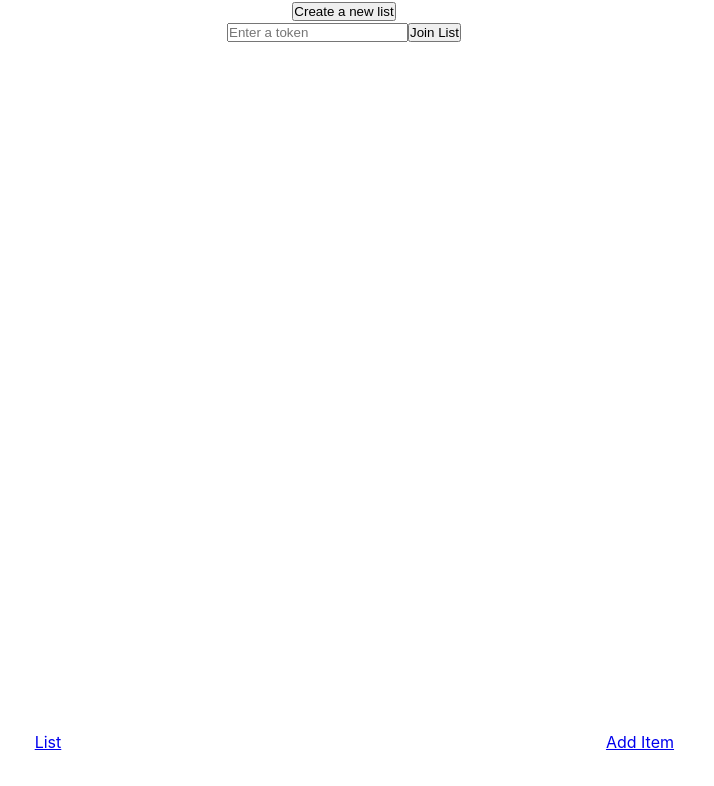
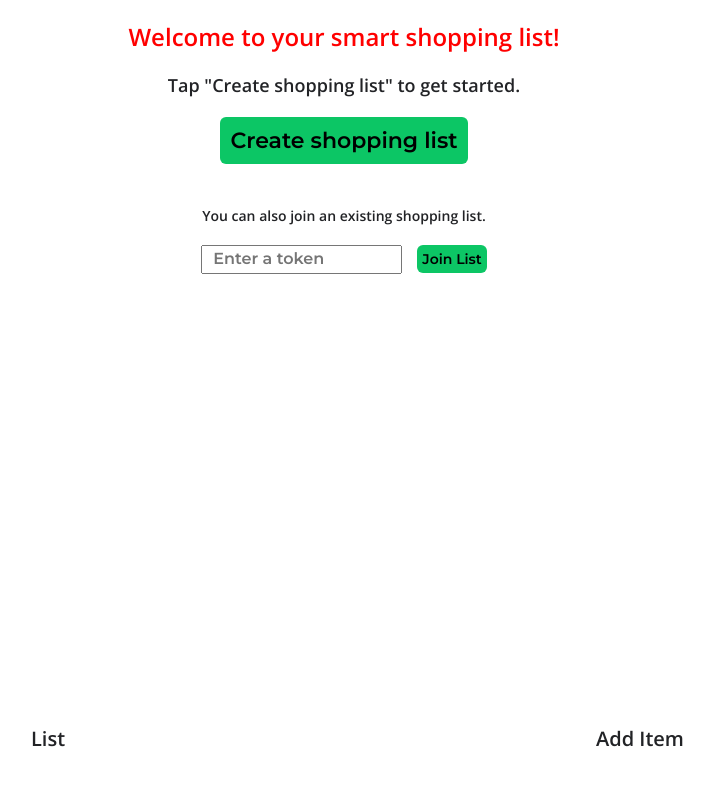
Before and after one commit to the-collab-lab/tcl-18-smart-shopping-list, a React (Create React App) app: page / in a window 1280 px wide. Shown: the top 786 px of the page, without its empty margins (296-1010 px from the left). Built offline with nearby package versions, Linux system fonts and the light colour scheme.

Commit message:
Add initial styles

```diff
--- a/src/components/ButtonCreateList/index.jsx
+++ b/src/components/ButtonCreateList/index.jsx
@@ -10,7 +10,7 @@ function ButtonCreateList() {
     history.push('/list-view');
   };
 
-  return <button onClick={createNewList}>Create a new list</button>;
+  return <button onClick={createNewList}>Create shopping list</button>;
 }
 
 export default ButtonCreateList;
--- a/src/components/ItemList/index.jsx
+++ b/src/components/ItemList/index.jsx
@@ -80,6 +80,7 @@ function ItemList({
     <>
       <label htmlFor={itemName}>
         <input
+          className="checkbox"
           type="checkbox"
           name={itemName}
           checked={isChecked}
--- a/src/components/JoinListForm/index.jsx
+++ b/src/components/JoinListForm/index.jsx
@@ -25,6 +25,7 @@ function JoinListForm() {
     <div>
       <form onSubmit={joinToListShared}>
         <label>
+          <h5>You can also join an existing shopping list.</h5>
           <input
             type="text"
             placeholder="Enter a token"
@@ -33,7 +34,7 @@ function JoinListForm() {
             onKeyPress={() => setShowErrorMessage(false)}
           />
         </label>
-        <input type="submit" value="Join List" />
+        <input className="join-list" type="submit" value="Join List" />
       </form>
       {loading ? <p aria-live="polite">Checking token shared.</p> : ''}
       {showErrorMessage ? (
--- a/src/components/ListView/index.jsx
+++ b/src/components/ListView/index.jsx
@@ -41,6 +41,7 @@ function ListView() {
             <label htmlFor="nameFilter">Filter items</label>
             <br />
             <input
+              className="filter-container"
               type="search"
               id="nameFilter"
               placeholder="Start typing here..."
--- a/src/components/Nav/nav.css
+++ b/src/components/Nav/nav.css
@@ -1,5 +1,9 @@
 a {
-  font-weight: normal;
+  font-family: 'Open Sans', sans-serif;
+  font-weight: bold;
+  font-size: 20px;
+  text-decoration: none;
+  color: #222326;
 }
 
 a:visited,
--- a/src/index.css
+++ b/src/index.css
@@ -1,3 +1,6 @@
+@import url('https://fonts.googleapis.com/css2?family=Montserrat:wght@600&family=Open+Sans:wght@600&family=Source+Sans+Pro&display=swap');
+@import url('https://fonts.googleapis.com/css2?family=Montserrat:wght@100;600&family=Open+Sans:wght@600&family=Source+Sans+Pro&display=swap');
+
 * {
   margin: 0;
   padding: 0;
@@ -6,18 +9,101 @@
 
 body {
   margin: 0;
-  font-family: -apple-system, BlinkMacSystemFont, 'Segoe UI', 'Roboto', 'Oxygen',
-    'Ubuntu', 'Cantarell', 'Fira Sans', 'Droid Sans', 'Helvetica Neue',
-    sans-serif;
-  -webkit-font-smoothing: antialiased;
-  -moz-osx-font-smoothing: grayscale;
+  font-family: 'Montserrat', sans-serif;
+  color: #222326;
+  font-weight: normal;
 }
 
 code {
-  font-family: source-code-pro, Menlo, Monaco, Consolas, 'Courier New',
-    monospace;
+  font-family: 'Open Sans', sans-serif;
+}
+
+h1 {
+  font-family: 'Open Sans', sans-serif;
+  font-size: 24px;
+  margin: 20px;
+  color: #ff0000;
 }
 
 h2 {
-  margin-top: 2rem;
+  font-size: 30px;
+  margin: 20px;
 }
+
+h3 {
+  font-family: 'Open Sans', sans-serif;
+  font-size: 18px;
+  margin: 20px;
+}
+
+h5 {
+  font-family: 'Open Sans', sans-serif;
+  font-size: 14px;
+  margin: 20px;
+}
+
+p {
+  font-family: 'Montserrat', sans-serif;
+  font-size: 18px;
+  font-weight: bold;
+  color: #222326;
+}
+
+label {
+  font-size: 18px;
+  font-weight: bold;
+  padding: 10px;
+  margin-right: 5px;
+}
+
+button {
+  background-color: #0cc665;
+  font-family: 'Montserrat', sans-serif;
+  font-weight: bold;
+  font-size: 22px;
+  padding: 10px;
+  border-radius: 6px;
+  border: none;
+  text-decoration: none;
+  cursor: pointer;
+}
+
+button:hover {
+  background-color: #222326;
+  color: #0cc665;
+}
+
+input {
+  padding: 5px 10px;
+}
+
+input::placeholder {
+  font-family: 'Montserrat', sans-serif;
+  font-size: 16px;
+  font-weight: bold;
+}
+
+.join-list {
+  background-color: #0cc665;
+  font-family: 'Montserrat', sans-serif;
+  font-weight: bold;
+  font-size: 14px;
+  padding: 5px;
+  border-radius: 6px;
+  border: none;
+  text-decoration: none;
+  cursor: pointer;
+}
+
+.join-list:hover {
+  background-color: #222326;
+  color: #0cc665;
+}
+
+.checkbox {
+  margin-right: 10px;
+}
+
+.filter-container {
+  width: 20%;
+}
--- a/src/pages/Home/index.jsx
+++ b/src/pages/Home/index.jsx
@@ -4,6 +4,8 @@ import JoinListForm from 'components/JoinListForm';
 
 const Home = () => (
   <section className="Home">
+    <h1>Welcome to your smart shopping list!</h1>
+    <h3>Tap "Create shopping list" to get started.</h3>
     <ButtonCreateList />
     <JoinListForm />
   </section>
```
